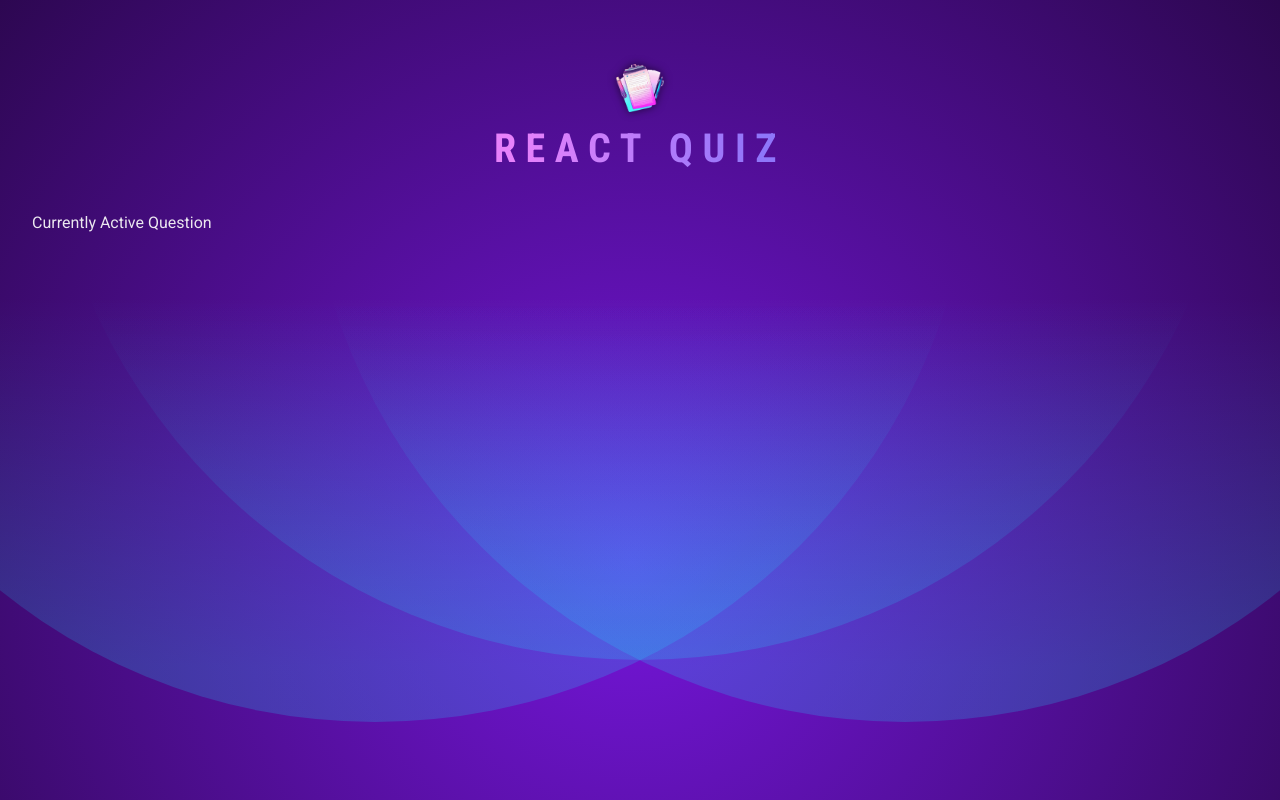
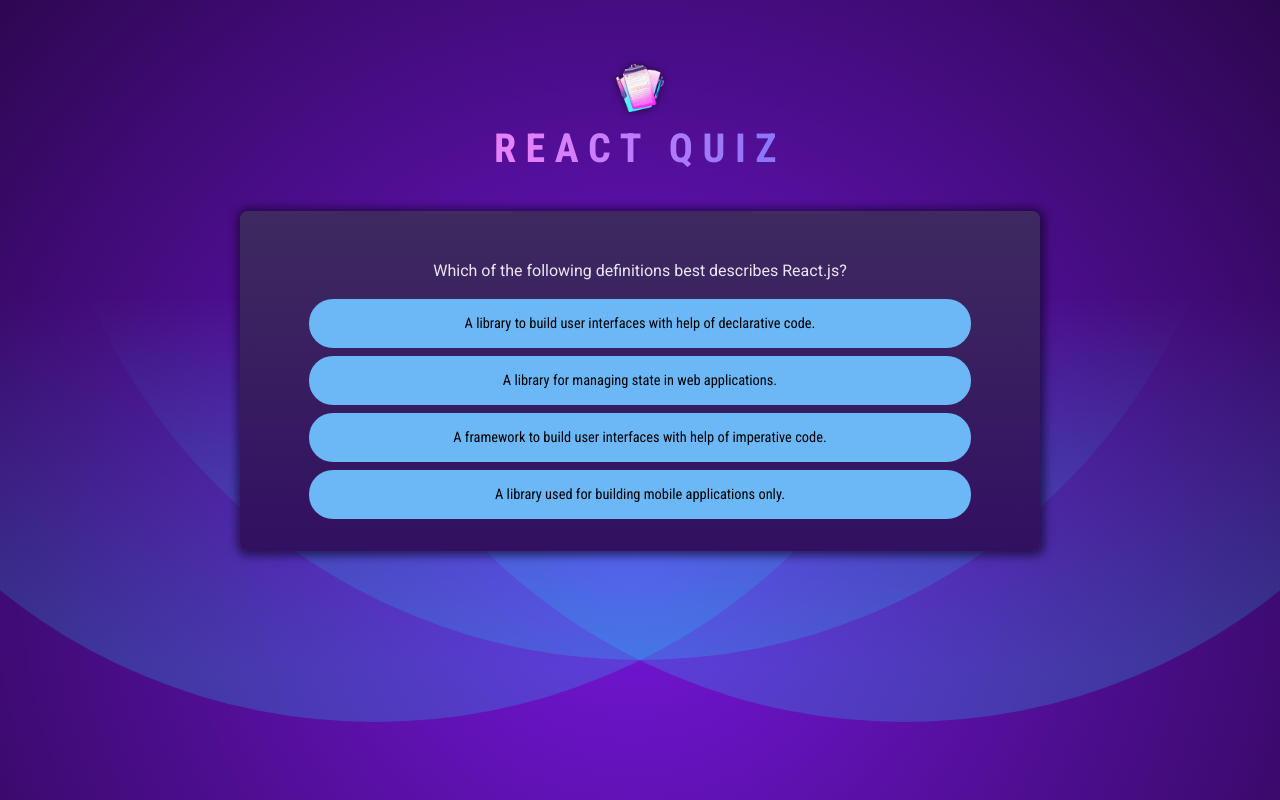
Before and after one commit to shayaansiddiqui/react-quiz-app, a React (Vite) app: page / in a window 1280 px wide. Built offline with nearby package versions, Linux system fonts and the light colour scheme.

Commit message:
Displaying Quiz Questions

```diff
--- a/src/components/Quiz.jsx
+++ b/src/components/Quiz.jsx
@@ -1,10 +1,30 @@
 import {useState} from "react";
+import QUESTIONS from '../assets/questions.js'
 
 const Quiz = () => {
-    const [activeQuestionIndex,setActiveQuestionIndex] = useState(0);
     const [userAnswers, setUserAnswers] = useState([]);
+    const activeQuestionIndex = userAnswers.length;
+
+    const handleSelectAnswer = (selectedAnswer) => {
+        setUserAnswers((prevState) => {
+            return [...prevState, selectedAnswer]
+        });
+    }
+
     return (
-        <p>Currently Active Question</p>
+        <div id={'quiz'}>
+            <div id={'question'}>
+                <p>{QUESTIONS[activeQuestionIndex].text}</p>
+                <ul id={'answers'}>
+                    {QUESTIONS[activeQuestionIndex].answers.map((item, index) => (
+                        <li key={index} className={'answer'}>
+                            <button onClick={() => handleSelectAnswer(item)}>{item}</button>
+                        </li>
+                    ))
+                    }
+                </ul>
+            </div>
+        </div>
     );
 }
 
```
